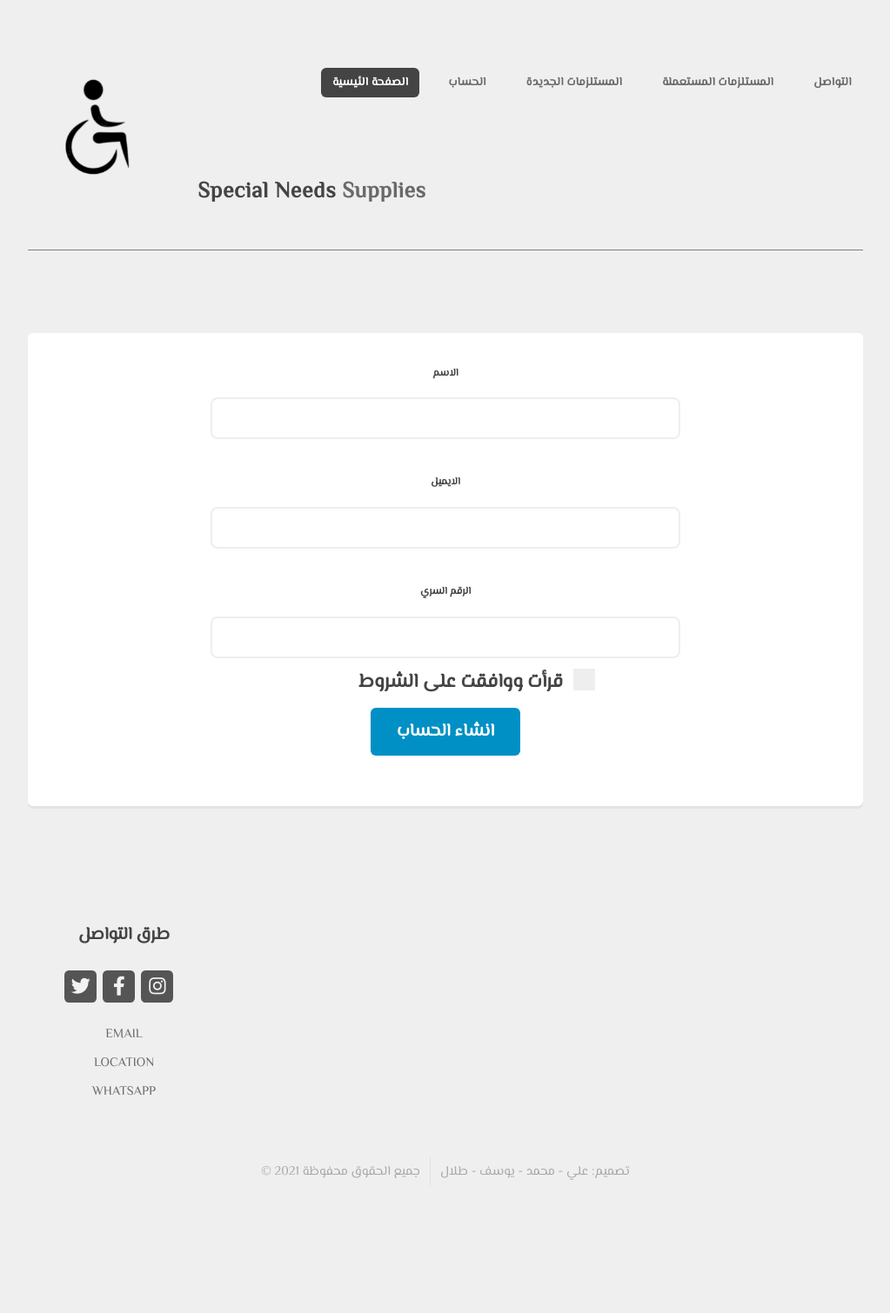
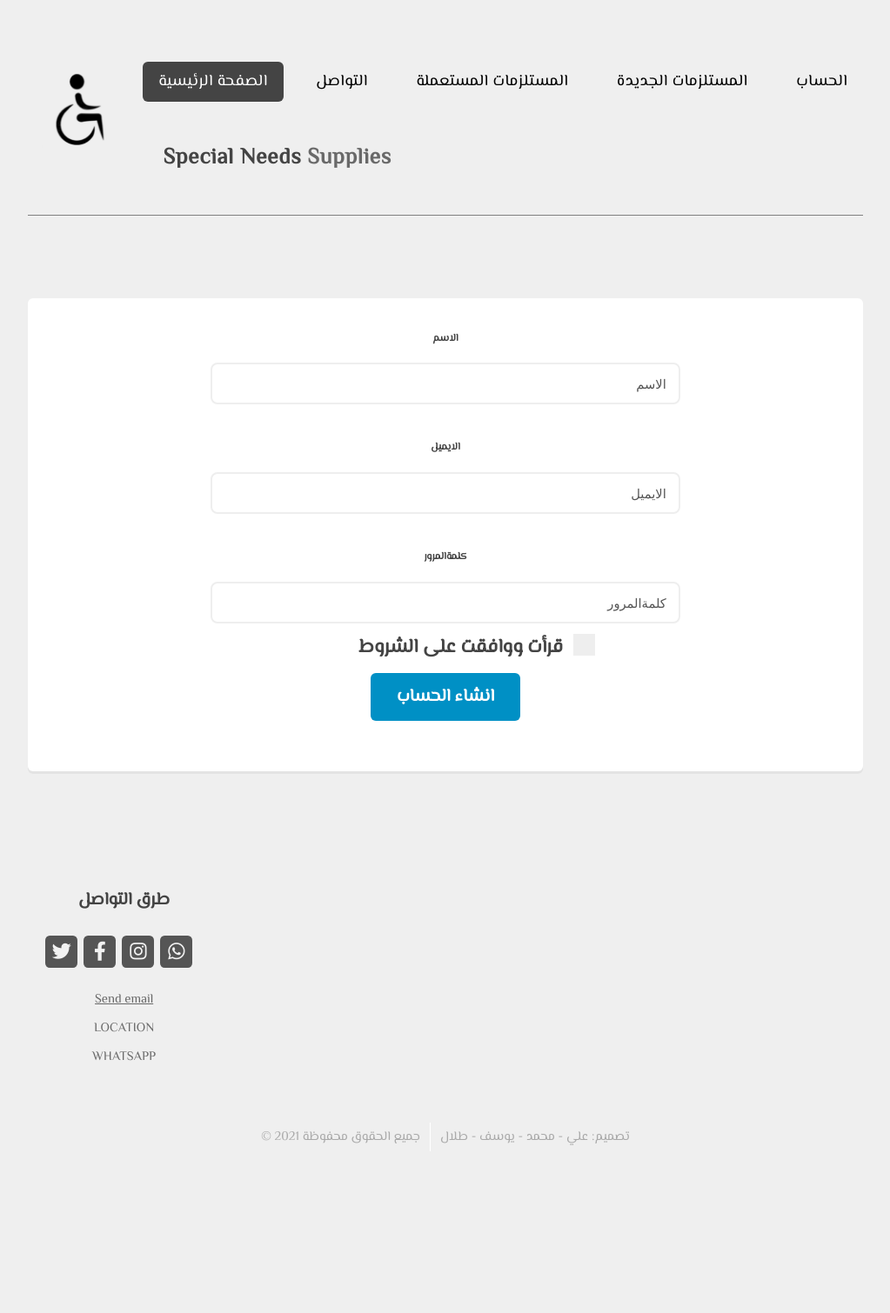
Before and after one commit to M66it/SpecialNeeds, a PHP site: page /SignUp.html in a window 1280 px wide. Shown: the whole page at 87% size, without its empty margins (128-1151 px from the left). After the commit the page ends 1324 px from the top, so only its background shows below. Run offline with PHP 8.4, Linux system fonts and the light colour scheme.

Commit message:
nav-contact-loginSign

```diff
--- a/SignUp.html
+++ b/SignUp.html
@@ -15,14 +15,22 @@
 
 						<!-- اللوقو -->
 							<div id="logo">
-								<img src="images/Special Needs Only.png" style="width:20%">
+								<img src="images/Special Needs Only.png" style="width:15%">
 								<span style="font-size:2vw"><b>Special Needs</b> Supplies</span>
 							</div>
 							<hr style="color: black">
 						<!-- القائمة -->
 						<nav id="nav">
 							<ul>
-									<li class="current"><a href="index.html">الصفحة الئيسية</a></li>
+								<li class="current"><a href="index.html">الصفحة الرئيسية</a></li>
+
+								</li>
+								<li><a href="no-sidebar.html">التواصل</a></li>
+								<li><a href="right-sidebar.html">المستلزمات المستعملة</a></li>
+								<li><a href="left-sidebar.html">المستلزمات الجديدة</a></li>
+
+
+
 								<li>
 									<a href="#">الحساب</a>
 									<ul>
@@ -38,10 +46,6 @@
 										</li>
 										<li><a href="#">تسجيل الخروج</a></li>
 									</ul>
-									</li>
-									<li><a href="left-sidebar.html">المستلزمات الجديدة</a></li>
-									<li><a href="right-sidebar.html">المستلزمات المستعملة</a></li>
-									<li><a href="no-sidebar.html">التواصل</a></li>
 							</ul>
 						</nav>
 
@@ -58,13 +62,13 @@
 									<section class="box">
 										<form action="index.html" method="post">
 										<label for="name">الاسم</label>
-										<input type="text" id="name" required>
+										<input dir="rtl" type="text"  placeholder="الاسم" id="name" required>
 										<br>
 										<label for="mail">الايميل</label>
-										<input type="email" id="mail" required>
+										<input dir="rtl" type="email"  placeholder="الايميل" id="mail" required>
 										<br>
-										<label for="pass">الرقم السري</label>
-										<input type="password" id="pass" required>
+										<label for="pass">كلمةالمرور</label>
+										<input dir="rtl" type="password"  placeholder="كلمةالمرور" id="pass" required>
 										<label class="container2">قرأت ووافقت على الشروط
 										<input type="checkbox" required>
 										<span class="checkmark"></span>
@@ -94,12 +98,14 @@
 											<li><a href="#" class="icon brands fa-twitter"><span class="label">Twitter</span></a></li>
 											<li><a href="#" class="icon brands fa-facebook-f"><span class="label">Facebook</span></a></li>
 											<li><a href="#" class="icon brands fa-instagram"><span class="label">Instagram</span></a></li>
+											<li><a href="#" class="icon brands fa fa-whatsapp"><span class="label">WHATSAPP</span></a></li>
+
+
 										</ul>
-										<p>EMAIL<br />
-										LOCATION<br />
-										WHATSAPP</p>
+										<p><a href="mailto:someone@example.com">Send email</a><br>
+										LOCATION<br>
+										WHATSAPP
 									</section>
-
 							</div>
 						</div>
 						<div class="row">
--- a/assets/css/main.css
+++ b/assets/css/main.css
@@ -11,6 +11,11 @@
 	width: 70% ;
 	align-items: center;
 	display: inline-flex;
+}
+hr{
+
+
+	border: 1px solid rgba(0, 0, 0, 0.2);
 }
 
 .fex {
@@ -31,6 +36,7 @@
   -moz-user-select: none;
   -ms-user-select: none;
   user-select: none;
+
 }
 
 .container2 input {
@@ -1654,8 +1660,10 @@ input, select, textarea {
 
 		.image img {
 			display: block;
-			width: 100%;
+			width: 80%;
 			border-radius: 8px;
+
+
 		}
 
 		.image.fit {
@@ -1837,7 +1845,7 @@ input, select, textarea {
 	}
 
 		ul.menu li {
-			border-left: solid 1px #e0e0e0;
+			border-left: solid 1px #ffffff;
 			display: inline-block;
 			padding: 0 0 0 0.75em;
 			margin: 0 0 0 0.75em;
@@ -1856,6 +1864,7 @@ input, select, textarea {
 		border-radius: 6px;
 		box-shadow: 0px 3px 0px 0px rgba(0, 0, 0, 0.05);
 		padding: 2em;
+
 	}
 
 		.box.feature {
@@ -1863,7 +1872,7 @@ input, select, textarea {
 		}
 
 			.box.feature .inner {
-				padding: 4em 2em 3em 2em;
+				padding: 1em 2em 0em 2em;
 			}
 
 			.box.feature h2 {
@@ -2039,6 +2048,7 @@ input, select, textarea {
 		right: 0;
 		top: 0;
 		font-size: 0.9em;
+
 	}
 
 		#nav ul {
@@ -2057,12 +2067,16 @@ input, select, textarea {
 					-webkit-transition: background-color .25s ease-in-out;
 					-ms-transition: background-color .25s ease-in-out;
 					transition: background-color .25s ease-in-out;
-					font-weight: 800;
 					letter-spacing: 0.025em;
 					color: #696969;
 					text-decoration: none;
 					border-radius: 6px;
 					padding: 0.5em 1em 0.5em 1em;
+					color: #000000;
+					font-style: normal;
+					font-weight: normal;
+					font-size: 18px;
+					line-height: 21px;
 				}
 
 				#nav ul li > ul {
```
Also changed, not shown: SignIn.html (+19 -12 lines), index.html (+16 -9 lines). Lines whose indentation alone changed are shown as unchanged.
